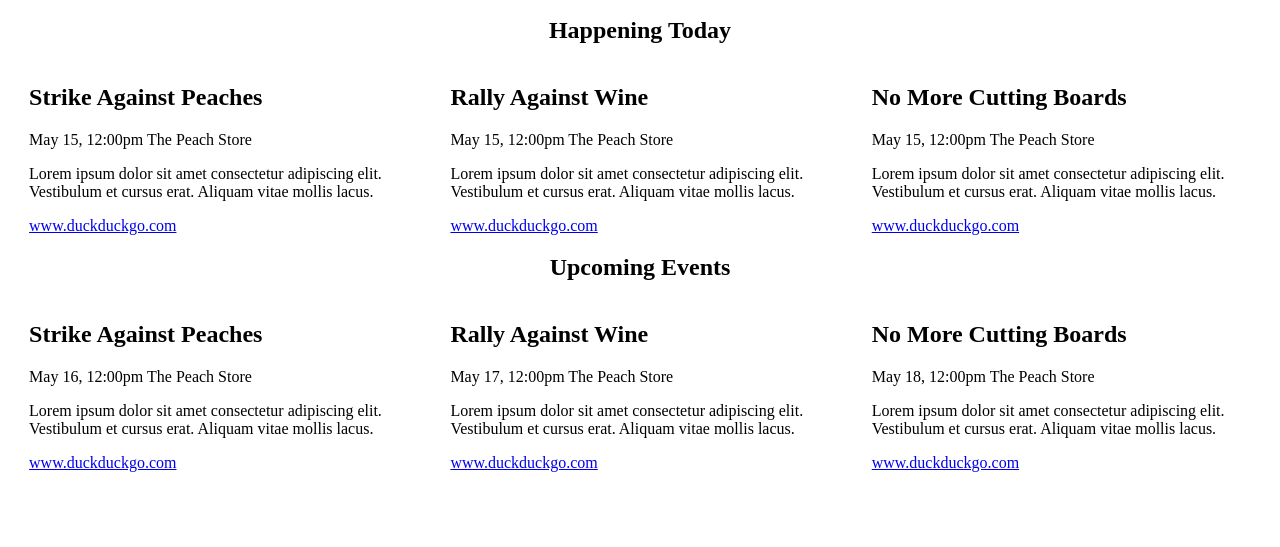
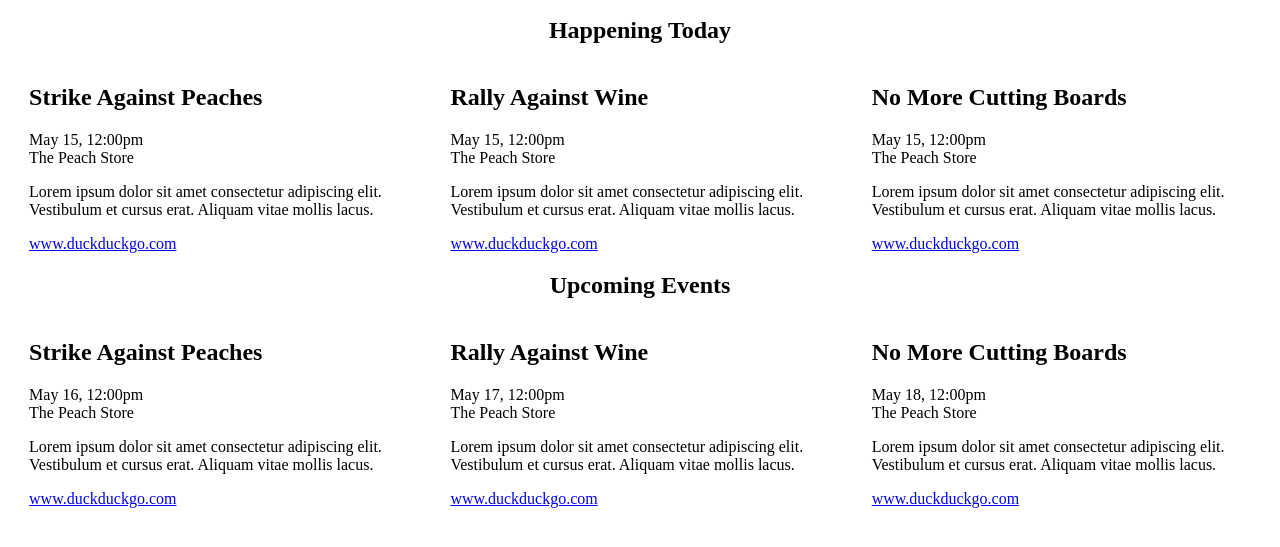
Before and after one commit to solidarityseattle/solidarityseattle.github.io, a plain HTML site: page sample.html in a window 1280 px wide. Shown: the part 101-648 px from the top of the page. Drawn offline with Linux system fonts and the light colour scheme.

Commit message:
feat: make date, location, and link block items

```diff
--- a/sample.html
+++ b/sample.html
@@ -15,26 +15,26 @@
       <div class="events">
         <div class="event">
           <h2>Strike Against Peaches</h2>
-          <span class="date">May 15, 12:00pm</span>
-          <span class="location">The Peach Store</span>
+          <div class="date">May 15, 12:00pm</div>
+          <div class="location">The Peach Store</div>
           <p>Lorem ipsum dolor sit amet consectetur adipiscing elit. Vestibulum et cursus erat. Aliquam vitae mollis lacus.</p>
-          <span class=link><a href="https://www.duckduckgo.com">www.duckduckgo.com</a></span>
+          <div class=link><a href="https://www.duckduckgo.com">www.duckduckgo.com</a></div>
         </div>
 
         <div class="event">
           <h2>Rally Against Wine</h2>
-          <span class="date">May 15, 12:00pm</span>
-          <span class="location">The Peach Store</span>
+          <div class="date">May 15, 12:00pm</div>
+          <div class="location">The Peach Store</div>
           <p>Lorem ipsum dolor sit amet consectetur adipiscing elit. Vestibulum et cursus erat. Aliquam vitae mollis lacus.</p>
-          <span class=link><a href="https://www.duckduckgo.com">www.duckduckgo.com</a></span>
+          <div class=link><a href="https://www.duckduckgo.com">www.duckduckgo.com</a></div>
         </div>
 
         <div class="event">
           <h2>No More Cutting Boards</h2>
-          <span class="date">May 15, 12:00pm</span>
-          <span class="location">The Peach Store</span>
+          <div class="date">May 15, 12:00pm</div>
+          <div class="location">The Peach Store</div>
           <p>Lorem ipsum dolor sit amet consectetur adipiscing elit. Vestibulum et cursus erat. Aliquam vitae mollis lacus.</p>
-          <span class=link><a href="https://www.duckduckgo.com">www.duckduckgo.com</a></span>
+          <div class=link><a href="https://www.duckduckgo.com">www.duckduckgo.com</a></div>
         </div>
       </div>
     </section>
@@ -45,26 +45,26 @@
       <div class="events">
         <div class="event">
           <h2>Strike Against Peaches</h2>
-          <span class="date">May 16, 12:00pm</span>
-          <span class="location">The Peach Store</span>
+          <div class="date">May 16, 12:00pm</div>
+          <div class="location">The Peach Store</div>
           <p>Lorem ipsum dolor sit amet consectetur adipiscing elit. Vestibulum et cursus erat. Aliquam vitae mollis lacus.</p>
-          <span class=link><a href="https://www.duckduckgo.com">www.duckduckgo.com</a></span>
+          <div class=link><a href="https://www.duckduckgo.com">www.duckduckgo.com</a></div>
         </div>
 
         <div class="event">
           <h2>Rally Against Wine</h2>
-          <span class="date">May 17, 12:00pm</span>
-          <span class="location">The Peach Store</span>
+          <div class="date">May 17, 12:00pm</div>
+          <div class="location">The Peach Store</div>
           <p>Lorem ipsum dolor sit amet consectetur adipiscing elit. Vestibulum et cursus erat. Aliquam vitae mollis lacus.</p>
-          <span class=link><a href="https://www.duckduckgo.com">www.duckduckgo.com</a></span>
+          <div class=link><a href="https://www.duckduckgo.com">www.duckduckgo.com</a></div>
         </div>
 
         <div class="event">
           <h2>No More Cutting Boards</h2>
-          <span class="date">May 18, 12:00pm</span>
-          <span class="location">The Peach Store</span>
+          <div class="date">May 18, 12:00pm</div>
+          <div class="location">The Peach Store</div>
           <p>Lorem ipsum dolor sit amet consectetur adipiscing elit. Vestibulum et cursus erat. Aliquam vitae mollis lacus.</p>
-          <span class=link><a href="https://www.duckduckgo.com">www.duckduckgo.com</a></span>
+          <div class=link><a href="https://www.duckduckgo.com">www.duckduckgo.com</a></div>
         </div>
       </div>
     </section>
--- a/style.css
+++ b/style.css
@@ -14,3 +14,7 @@ h1 {
 .event {
     width: 30%;
 }
+
+.date, .location, .link {
+    flex-basis: 100%;
+}
```
